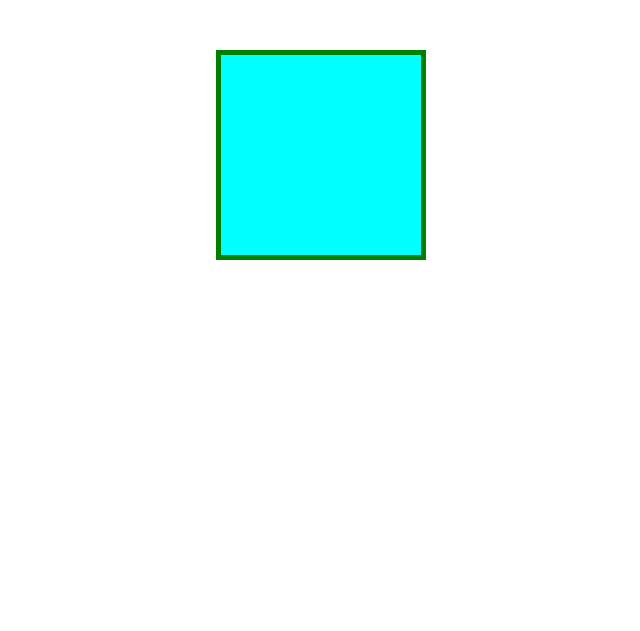
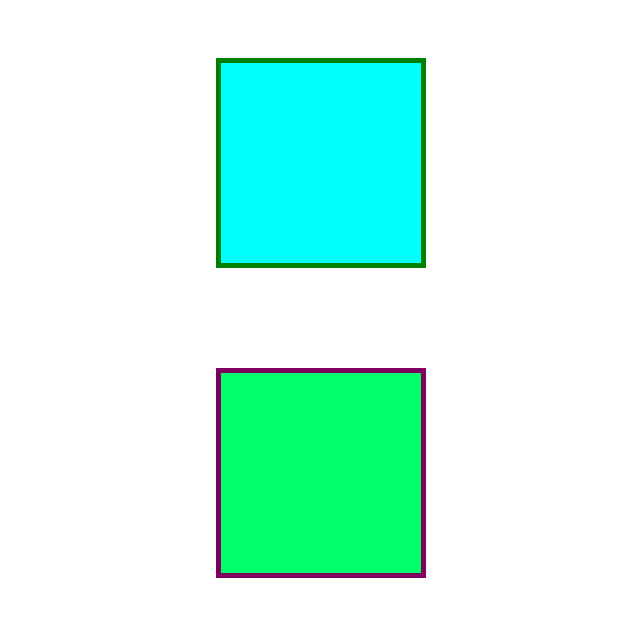
Before and after one commit to juniorHn89/Front-end, a plain HTML site: page figuras-geometricas/cuadrado-2.html in a window 1280 px wide. Shown: the whole page, without its empty margins (319-959 px from the left). Drawn offline with Linux system fonts and the light colour scheme.

Commit message:
Script con JS

```diff
--- a/figuras-geometricas/cuadrado-2.html
+++ b/figuras-geometricas/cuadrado-2.html
@@ -1,27 +1,72 @@
 <!DOCTYPE html>
 <html lang="es">
+
 <head>
-        <meta charset="UTF-8"/>
+    <meta charset="UTF-8" />
     <title>Cuadrado interactivo</title>
     <style>
+        .container {
+            display:grid
+
+        }
         .cuadrado {
             width: 200px;
-        height: 200px;
+            height: 25vh;
             background-color: aqua;
             border: 5px solid green;
-        transition: background-color 0.8s ease;
-        background-color: 0.8s ease;
-        border-color: 0.8s ease;
+            transition: background-color 0.8s ease, border-color 0.8s ease;
             margin: 50px auto;
+            animation: rotar 2s linear infinite;
+
         }
+
         .cuadrado:hover {
             background-color: blueviolet;
+            border-color: yellow;
+        }
+
+        .cuadrado-inverso {
+            width: 200px;
+            height: 25vh;
+            background-color: rgb(0, 255, 106);
+            border: 5px solid rgb(128, 0, 96);
+            transition: background-color 0.8s ease, border-color 0.8s ease;
+            margin: 50px auto;
+            animation: rotar-inverso 2s linear infinite;
+        }
+
+        .cuadrado-inverso:hover {
+            background-color: deeppink;
+            border-color: orange;
+        }
+
+        @keyframes rotar {
+            from {
+                transform: rotate(0deg);
+            }
+
+            to {
                 transform: rotate(360deg);
-        border-color: yellow;
+            }
+        }
+
+        @keyframes rotar-inverso {
+            from {
+                transform: rotate(0deg);
+            }
+
+            to {
+                transform: rotate(-360deg);
+            }
         }
     </style>
 </head>
+
 <body>
+    <div class="container">
         <div class="cuadrado"></div>
+        <div class="cuadrado-inverso"></div>
+    </div>
 </body>
+
 </html>
```
Lines whose indentation alone changed are shown as unchanged.
